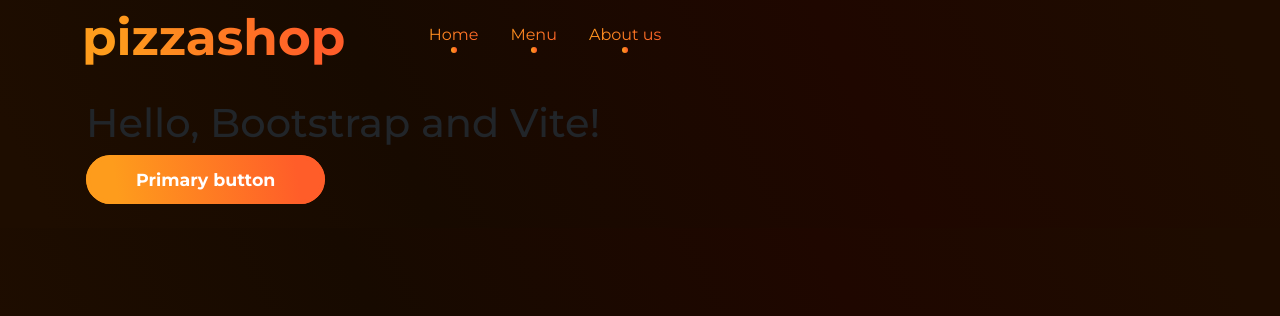
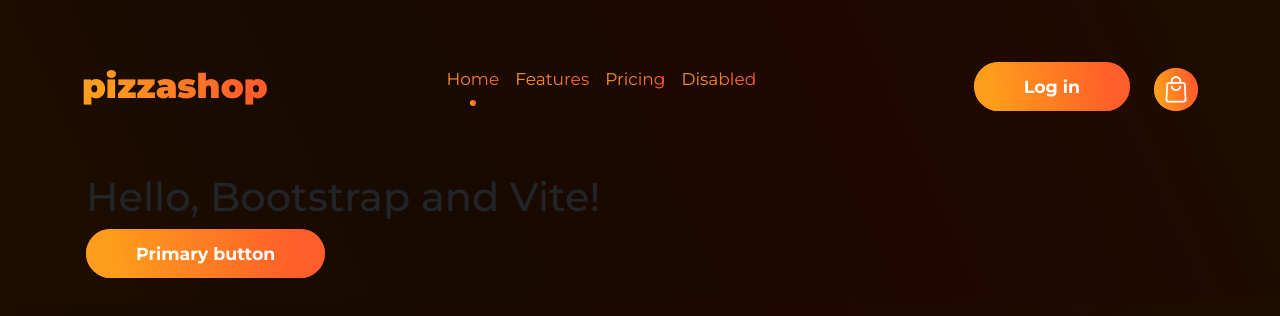
Before and after one commit to natasyo/pizza, a website built with Vite: page src/index.html in a window 1280 px wide. Built offline with nearby package versions, Linux system fonts and the light colour scheme.

Commit message:
feat: menu

```diff
--- a/src/index.html
+++ b/src/index.html
@@ -9,23 +9,58 @@
 </head>
 
 <body>
-    <header class="header">
-        <div class="container">
-            <div class="row ">
-                <div class="col-lg-2">
+    <header class="header pt-5 pb-4">
+        <nav class="navbar navbar-expand-lg navbar-light">
+            <div class="container">
+                <a class="navbar-brand" href="/"> pizzashop</a>
+                <button class="navbar-toggler order-1 order-lg-0" type="button" data-bs-toggle="collapse"
+                    data-bs-target="#navbarNav" aria-controls="navbarNav" aria-expanded="false"
+                    aria-label="Toggle navigation">
+                    <span class="navbar-toggler-icon"></span>
+                </button>
+                <div class="collapse navbar-collapse order-2 order-lg-0 justify-content-center" id="navbarNav">
+                    <ul class="navbar-nav">
+                        <li class="nav-item">
+                            <a class="nav-link active" aria-current="page" href="#!">Home</a>
+                        </li>
+                        <li class="nav-item">
+                            <a class="nav-link" href="#!">Features</a>
+                        </li>
+                        <li class="nav-item">
+                            <a class="nav-link" href="#!">Pricing</a>
+                        </li>
+                        <li class="nav-item">
+                            <a class="nav-link disabled" href="#!" aria-disabled="true">Disabled</a>
+                        </li>
+                    </ul>
+                </div>
+                <div class="col-lg-3 col-xxl-3 d-flex align-items-end justify-content-end">
+                    <button class="btn-primary">Log in</button>
+                    <button class="btn-primary p-2 ms-lg-1 ms-xl-4"><img src="img/basket.png" alt="Basket"></button>
+                </div>
+            </div>
+        </nav>
+
+        <!-- <div class="row">
+                <div class="col-lg-3 col-xl-2 flex align-items-center">
                     <a class="logo">
                         pizzashop
                     </a>
                 </div>
-                <div class="col-lg-4 offset-lg-1">
-                    <nav class="nav justify-content-center h-100 ">
-                        <a class="nav-link active d-flex align-items-center" href="#" aria-current="page">Home</a>
-                        <a class="nav-link d-flex align-items-center" href="#">Menu</a>
-                        <a class="nav-link  d-flex align-items-center" href="#">About us</a>
+                <div class=" col-lg-6 offset-xxl-1 flex align-items-center">
+                    <nav class="nav justify-content-center flex ">
+                        <a class="nav-link active d-flex align-items-center px-lg-3 px-xl-4" href="#" aria-current="page">Home</a>
+                        <a class="nav-link d-flex align-items-center   px-lg-3 px-xl-4" href="#">Menu</a>
+                        <a class="nav-link  d-flex align-items-center   px-lg-3 px-xl-4" href="#">Events</a>
+                        <a class="nav-link  d-flex align-items-center   px-lg-3 px-xl-4" href="#">About us</a>
                     </nav>
 
                 </div>
-            </div>
+                <div class="col-lg-3 col-xxl-3 flex align-items-end justify-content-end">
+                    <button class="btn-primary">Log in</button>
+                    <button class="btn-primary p-2 ms-lg-1 ms-xl-4"><img src="img/basket.png" alt="Basket"></button>
+                </div>
+            </div> -->
         </div>
     </header>
     <div class="container py-4 px-3 mx-auto">
--- a/src/js/main.js
+++ b/src/js/main.js
@@ -1,5 +1,5 @@
 // Import our custom CSS
-import '../scss/styles.scss'
+import "../scss/styles.scss";
 
 // // Import all of Bootstrap's JS
-// import * as bootstrap from 'bootstrap'
+import * as bootstrap from "bootstrap";
--- a/src/scss/custom.scss
+++ b/src/scss/custom.scss
@@ -30,15 +30,21 @@ body {
     border-radius: 84px;
     padding: 4px;
     background: $btn-primary-bg;
-    mask: linear-gradient(#000 0 0) content-box, linear-gradient(#000 0 0);
+    mask:
+      linear-gradient(#000 0 0) content-box,
+      linear-gradient(#000 0 0);
     mask-composite: exclude;
   }
 }
 
+.navbar-toggler {
+  background: $btn-primary-bg;
+}
 .nav-link {
   @include text-gradient;
   display: flex;
   flex-direction: column;
+  align-items: center;
   justify-content: center;
   &:hover {
     @include text-gradient;
@@ -49,6 +55,23 @@ body {
     height: 6px;
     width: 6px;
     border-radius: 50%;
-    background: $primary-gradient;
+    background: transparent;
+    margin-top: 8px;
+  }
+  &:hover,
+  &.active {
+    @include text-gradient;
+    &::after {
+      background: $primary-gradient;
+    }
   }
 }
+
+.navbar-brand {
+  font-size: 34px;
+  font-weight: 900;
+  @include text-gradient;
+  &:hover {
+    @include text-gradient;
+  }
+}
--- a/src/scss/styles.scss
+++ b/src/scss/styles.scss
@@ -4,9 +4,3 @@
 @import url("https://fonts.googleapis.com/css2?family=Montserrat:ital,wght@0,100;0,200;0,300;0,400;0,500;0,600;0,700;0,800;0,900;1,100;1,200;1,300;1,400;1,500;1,600;1,700;1,800;1,900&display=swap");
 @import "./variables.scss";
 @import "./custom.scss";
-
-.logo {
-  font-size: 50px;
-  font-weight: bold;
-  @include text-gradient;
-}
--- a/src/scss/variables.scss
+++ b/src/scss/variables.scss
@@ -1,23 +1,15 @@
 $font-family-base: "Montserrat";
-$body-bg-gradient: linear-gradient(
-  245.71deg,
-  #1e0c00 4.96%,
-  #1f0700 33.7%,
-  #170a00 68.41%,
-  #1e0d00 96.42%
-);
+$body-bg-gradient: linear-gradient(245.71deg, #1e0c00 4.96%, #1f0700 33.7%, #170a00 68.41%, #1e0d00 96.42%);
 $primary-gradient: linear-gradient(261.69deg, #ff5d29 12.12%, #fe9c1c 86.72%);
 
 $btn-primary-bg: $primary-gradient;
-$btn-primary-bg-hover: linear-gradient(
-  -261.48deg,
-  #fe9c1c -17.13%,
-  #ff5e2a 86.76%
-);
+$btn-primary-bg-hover: linear-gradient(-261.48deg, #fe9c1c -17.13%, #ff5e2a 86.76%);
+
+$nav-link-font-size: 17px;
 
 @mixin text-gradient {
   background: $primary-gradient;
   -webkit-background-clip: text;
   background-clip: text;
-  color: transparent;
+  color: transparent !important;
 }
```
Also changed, not shown: src/img/basket.png (added).
